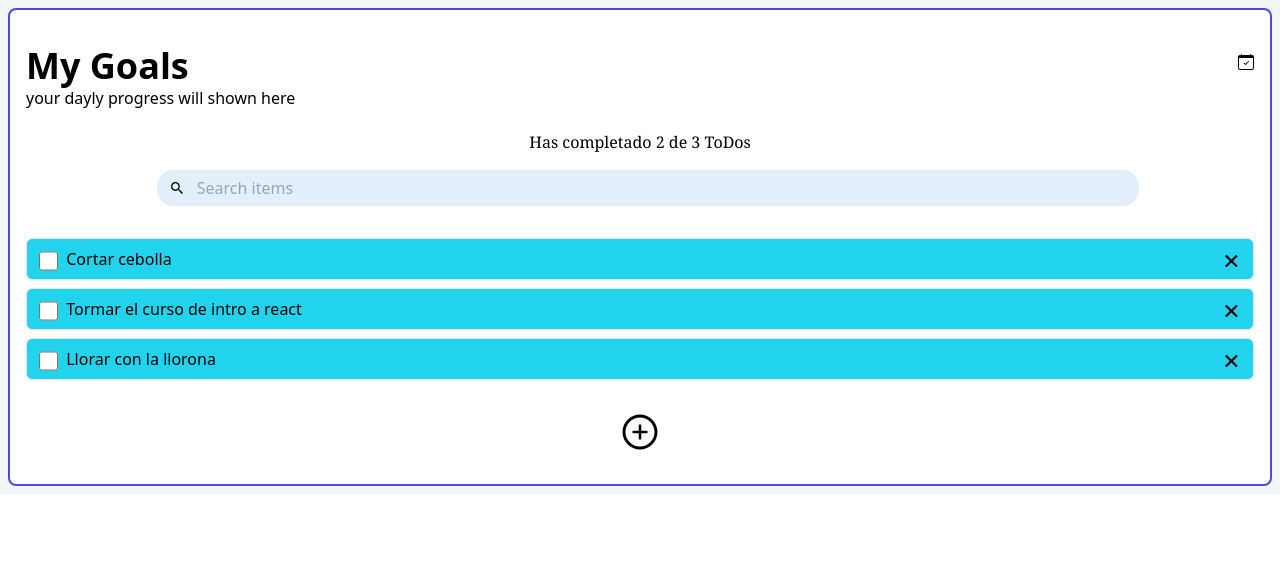
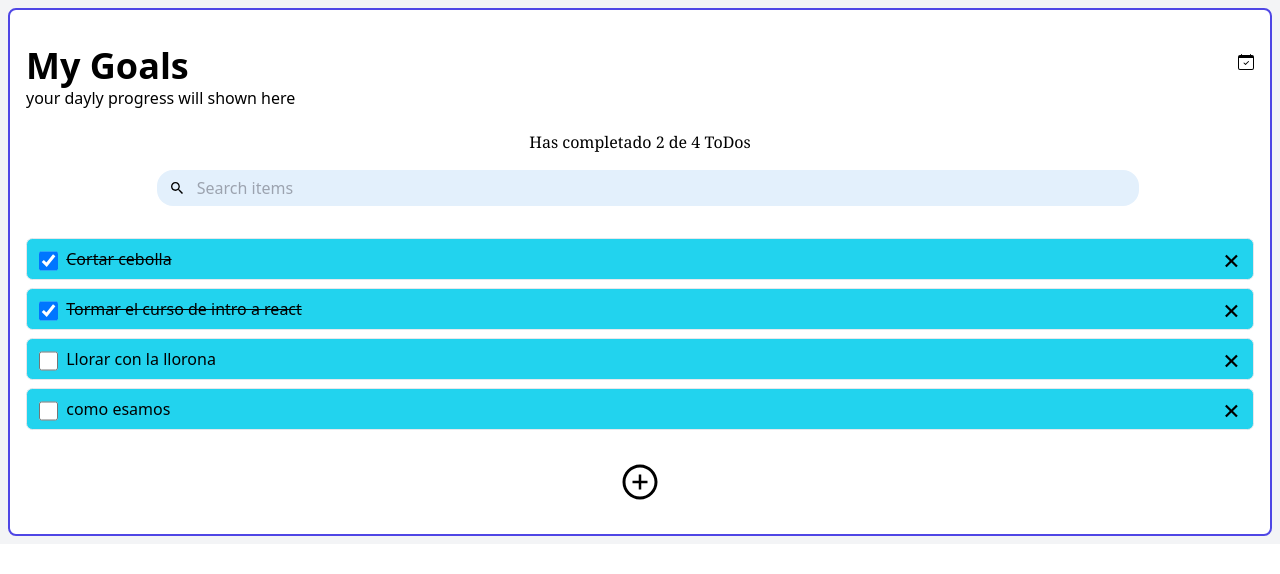
Before and after one commit to PSskal/probandoclonar, a React (Create React App) app: page / in a window 1280 px wide. Shown: the top 574 px of the page. Built offline with nearby package versions, Linux system fonts and the light colour scheme.

Commit message:
fundamentos de react

```diff
--- a/src/App.js
+++ b/src/App.js
@@ -7,22 +7,69 @@ import { TodoButtom } from "./TodoButtom.js";
 
 
 
-const todos = [
-  {text:'Cortar cebolla', completed:false},
-  {text:'Tormar el curso de intro a react', completed:false},
-  {text:'Llorar con la llorona', completed:false}
+const defaultodos = [
+  {text:'Cortar cebolla', completed:true},
+  {text:'Tormar el curso de intro a react', completed:true},
+  {text:'Llorar con la llorona', completed:false},
+  {text:'como esamos', completed:false}
 ];
 
 function App() {
+
+  const [todos, setTodos] = React.useState(defaultodos);
+  const [searchValue, setSearchaValue] = React.useState("");
+
+  const completedTodos = todos.filter(todo => todo.completed===true).length;
+  const totalTodos = todos.length;
+
+  let searchedTodos = [];
+  if (!searchValue.length >= 1){
+    searchedTodos = todos;
+  }else{
+    searchedTodos = todos.filter(todo =>{
+      const todoText = todo.text.toLowerCase();
+      const searchText = searchValue.toLowerCase();
+      return todoText.includes(searchText)
+    })
+  }
+
+
+  const completeTodo = (text) => {
+    const todoIndex = todos.findIndex(todo => todo.text === text);
+    const newTodos = [...todos];
+    newTodos[todoIndex].completed = !newTodos[todoIndex].completed;
+    setTodos(newTodos);
+  }
+
+
+  const deleteTodo = (text)=>{
+    const todoIndex = todos.findIndex(todo => todo.text === text);
+
+    const newTodos = [...todos];
+    newTodos.splice(todoIndex, 1);
+    setTodos(newTodos);
+
+  }
+
   return (
     <div className='bg-gray-100 p-2'>
+    <div className='border-solid border-2  border-indigo-600  rounded-[0.5rem] w-full mx-auto p-4 bg-white'>
 
-    <div className='border-solid border-2  border-indigo-600  rounded-[0.5rem] w-full mx-auto p-4 bg-white'>
-      <TodoCounter/>
-      <TodoSearch/>
+      <TodoCounter
+        total={totalTodos}
+        completed={completedTodos}
+      />
+
+      <TodoSearch searchValue={searchValue} setSearchValue={setSearchaValue}/>
       <TodoList>
-        {todos.map(todo => (
-          <TodoItem key={todo.text} text={todo.text}/>
+        {searchedTodos.map(todo => (
+          <TodoItem
+           key={todo.text}
+           text={todo.text}
+           completed={todo.completed}
+           onCompleted={() => completeTodo(todo.text)}
+           onDeleted={() => deleteTodo(todo.text)}
+          />
         ))}
 
       </TodoList>
--- a/src/TodoCounter.js
+++ b/src/TodoCounter.js
@@ -1,6 +1,6 @@
 import React from "react";
 import { BsCalendarCheck } from "react-icons/bs"
-function TodoCounter(){
+function TodoCounter({total, completed}){
     return (
 
         <div className="pt-5">
@@ -11,7 +11,7 @@ function TodoCounter(){
 
             <p>your dayly progress will shown here</p>
 
-            <h2 className="font-serif text-center pt-5"> Has completado 2 de 3 ToDos </h2>
+            <h2 className="font-serif text-center pt-5"> Has completado {completed} de {total} ToDos </h2>
 
 
         </div>
--- a/src/TodoItem.js
+++ b/src/TodoItem.js
@@ -3,16 +3,29 @@ import React from "react";
 import { BiX } from "react-icons/bi";
 
 function TodoItem(props){
+
+
     return (
         <div className="flex rounded-[0.4rem] border bg-cyan-400">
-        <input  className="w-5 h-5 translate-y-3 translate-x-3" type="checkbox"/>
+
+        <input
+        className="w-5 h-5 translate-y-3 translate-x-3"
+        type="checkbox"
+        onClick={props.onCompleted}
+        checked={props.completed}
+        />
+
         <div className=" p-2  w-full items-center">
 
-            <p className="mx-3">{ props.text}</p>
+            {/* tachado de texto "line-through" */}
+            <p className={`mx-3 ${props.completed ? 'line-through' : 'no-underline'}`}>{ props.text}</p>
 
         </div>
-        <BiX className="w-7 h-7 translate-y-2 -translate-x-2"/>
 
+        <BiX
+        className="w-7 h-7 translate-y-2 -translate-x-2"
+        onClick={props.onDeleted}
+        />
 
         </div>
     )
--- a/src/TodoSearh.js
+++ b/src/TodoSearh.js
@@ -1,16 +1,25 @@
 import React from "react";
 import { IoMdSearch } from "react-icons/io"
 
-function TodoSearch(){
+
+function TodoSearch({searchValue, setSearchValue}){
+
+    const onSearchChangeValue = (event)=>{
+        console.log(event.target.value)
+        setSearchValue(event.target.value)
+    }
     return (
         <div className="flex justify-center py-4">
             <IoMdSearch className="translate-y-2.5 translate-x-7"/>
+
             <input
-            name="search"
+
             className="bg-[#e3f0fc] rounded-[1rem] w-4/5 pl-[2.5rem] pr-8 p-1.5"
             placeholder="Search items"
             type="search"
+            onChange={onSearchChangeValue}
                />
+            <p>{searchValue}</p>
         </div>
 
 
```
